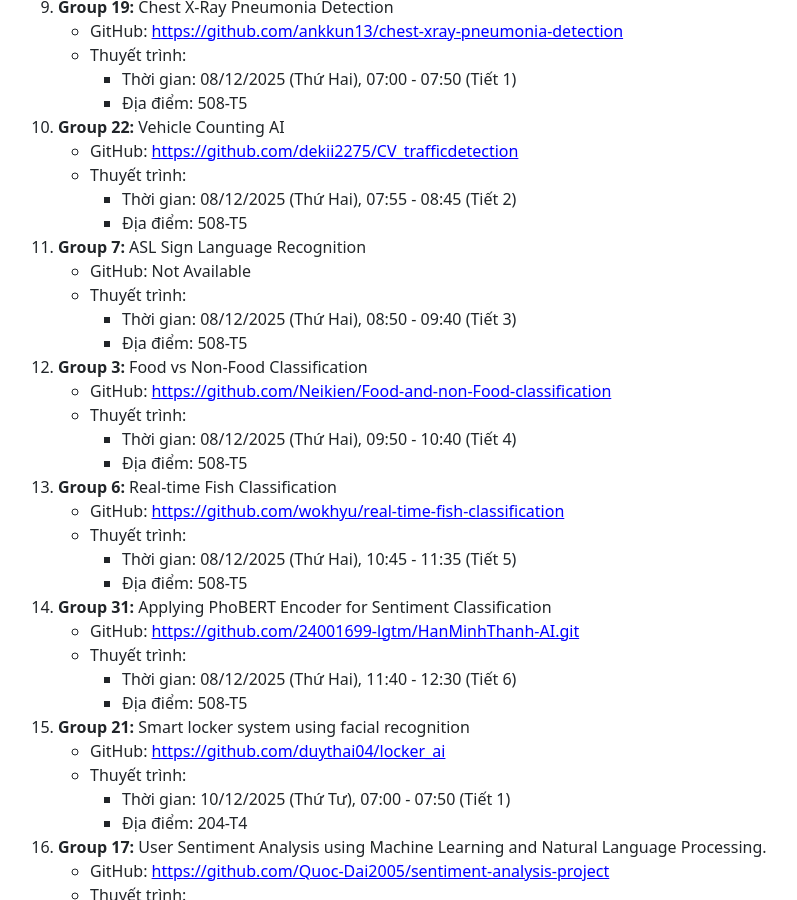
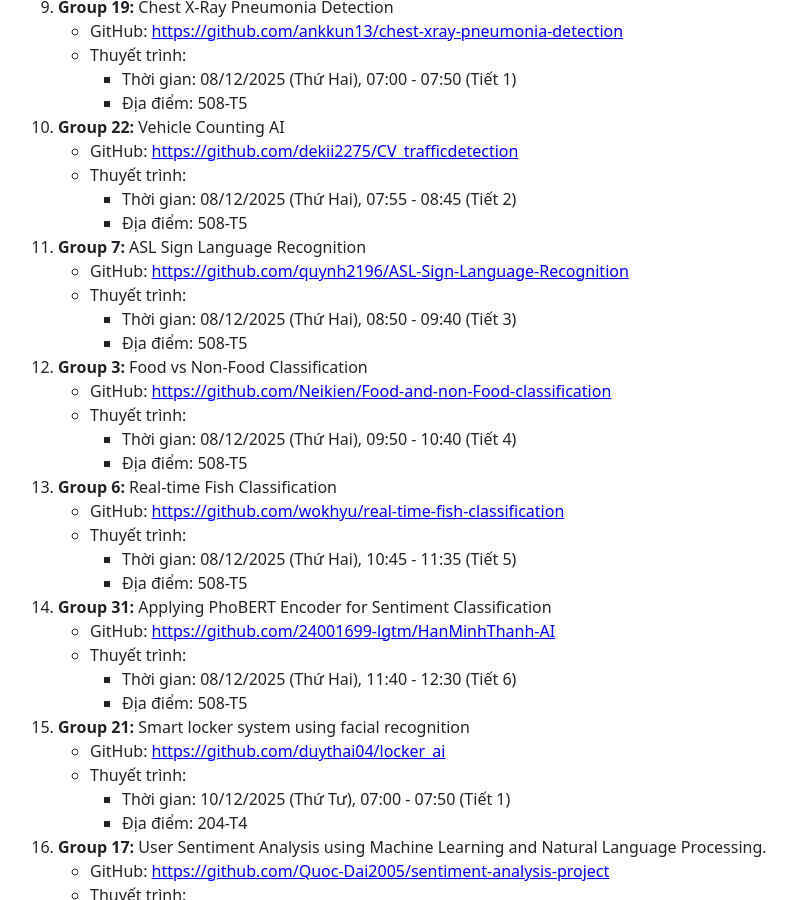
Before and after one commit to hoanganhduc/hoanganhduc.github.io, a Jekyll site: the page built from teaching/VNU-HUS/2025/winter/MAT3508/mini-projects.md, in a window 1280 px wide and 900 px high, scrolled down 1602 px. Shown: the whole window, without its empty margins (59-856 px from the left). Built offline with Jekyll 4.4.1, drawn with Linux system fonts in a browser that asks for light colours; nearby versions of some CDN libraries; a style sheet for code colours, icons or effects is not loaded.

Commit message:
Updated @ 2025-12-07  20:49:39 ICT

```diff
--- a/teaching/VNU-HUS/2025/winter/MAT3508/mini-projects.md
+++ b/teaching/VNU-HUS/2025/winter/MAT3508/mini-projects.md
@@ -80,7 +80,7 @@ Danh sách các chủ đề được đề xuất bởi sinh viên theo thứ t
       * Thời gian: 08/12/2025 (Thứ Hai), 07:55 - 08:45 (Tiết 2)
       * Địa điểm: 508-T5
 11. **Group 7:** ASL Sign Language Recognition
-    * GitHub: Not Available
+    * GitHub: [https://github.com/quynh2196/ASL-Sign-Language-Recognition](https://github.com/quynh2196/ASL-Sign-Language-Recognition)
     * Thuyết trình:
       * Thời gian: 08/12/2025 (Thứ Hai), 08:50 - 09:40 (Tiết 3)
       * Địa điểm: 508-T5
@@ -95,7 +95,7 @@ Danh sách các chủ đề được đề xuất bởi sinh viên theo thứ t
       * Thời gian: 08/12/2025 (Thứ Hai), 10:45 - 11:35 (Tiết 5)
       * Địa điểm: 508-T5
 14. **Group 31:** Applying PhoBERT Encoder for Sentiment Classification
-    * GitHub: [https://github.com/24001699-lgtm/HanMinhThanh-AI.git](https://github.com/24001699-lgtm/HanMinhThanh-AI.git)
+    * GitHub: [https://github.com/24001699-lgtm/HanMinhThanh-AI](https://github.com/24001699-lgtm/HanMinhThanh-AI)
     * Thuyết trình:
       * Thời gian: 08/12/2025 (Thứ Hai), 11:40 - 12:30 (Tiết 6)
       * Địa điểm: 508-T5
```
Also changed, not shown: 1 other file.
